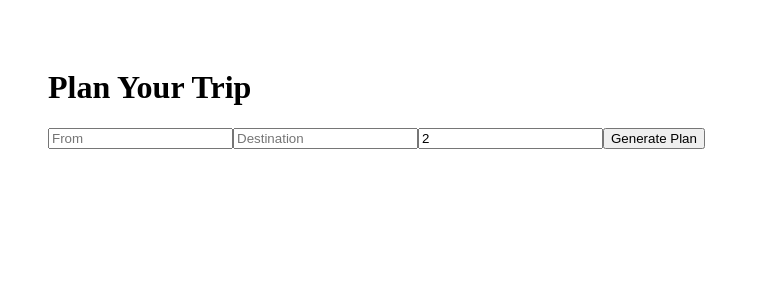
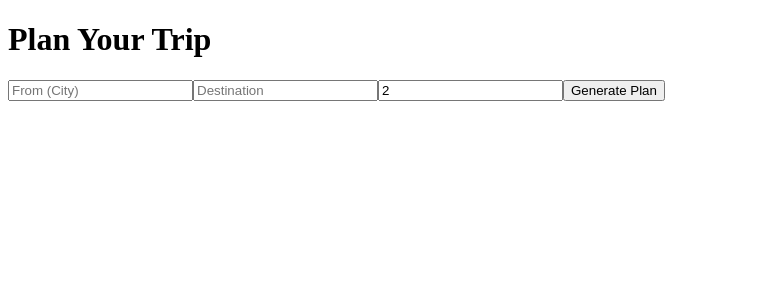
Before and after one commit to Pudamya/ai-travel-agent, a React app in the folder frontend/: page /planner in a window 1280 px wide. Shown: the top 300 px of the page, without its empty margins (0-760 px from the left). Built offline with nearby package versions, Linux system fonts and the light colour scheme; the HTML template or start-up script is replaced by a standard one.

Commit message:
Adding validations

```diff
--- a/frontend/src/pages/Planner.jsx
+++ b/frontend/src/pages/Planner.jsx
@@ -9,14 +9,26 @@ const navigate = useNavigate()
 const [from,setFrom] = useState("")
 const [to,setTo] = useState("")
 const [days,setDays] = useState(2)
+const [loading,setLoading] = useState(false)
 
 async function generate(){
 
+if(!from || !to){
+alert("Please fill all fields")
+return
+}
+
 try{
+
+setLoading(true)
 
 const res = await axios.post(
 "http://localhost:3000/travel",
-{from,to,days}
+{
+from,
+to,
+days:Number(days)
+}
 )
 
 navigate("/results",{state:res.data})
@@ -27,16 +39,20 @@ alert("Backend not responding")
 
 }
 
+setLoading(false)
+
 }
 
 return(
 
-<div style={{padding:40}}>
+<div className="planner">
 
 <h1>Plan Your Trip</h1>
 
+<div className="form">
+
 <input
-placeholder="From"
+placeholder="From (City)"
 value={from}
 onChange={e=>setFrom(e.target.value)}
 />
@@ -49,13 +65,18 @@ onChange={e=>setTo(e.target.value)}
 
 <input
 type="number"
+min="1"
 value={days}
 onChange={e=>setDays(e.target.value)}
 />
 
 <button onClick={generate}>
-Generate Plan
+
+{loading ? "Generating..." : "Generate Plan"}
+
 </button>
+
+</div>
 
 </div>
 
```
